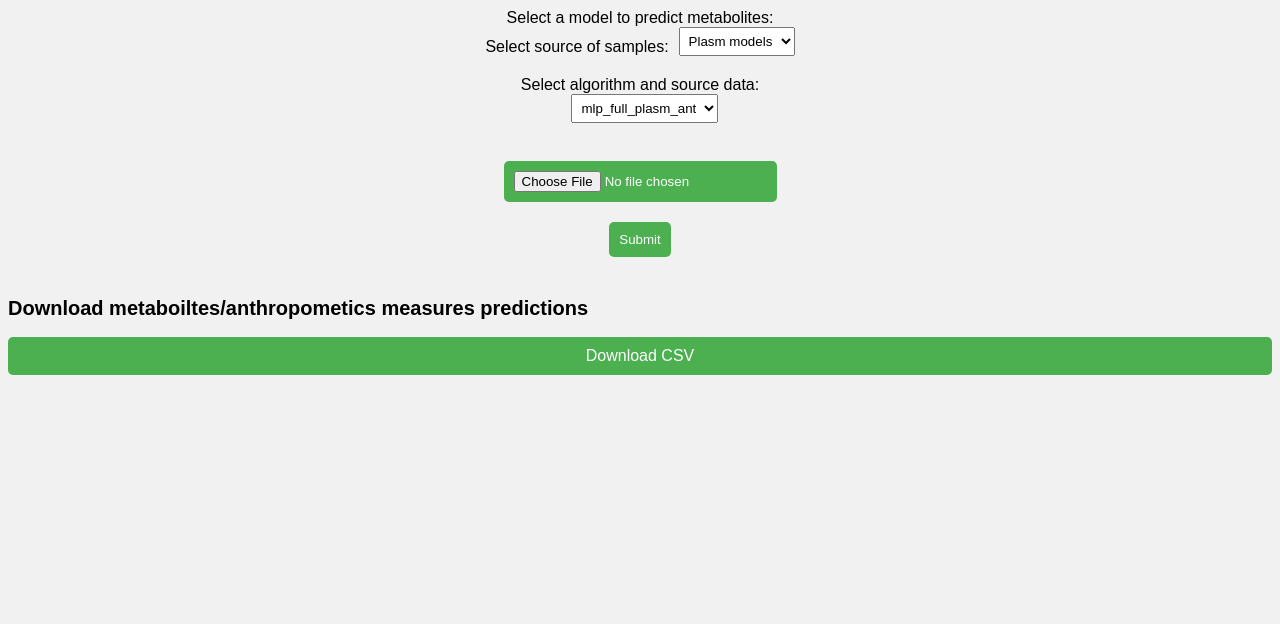
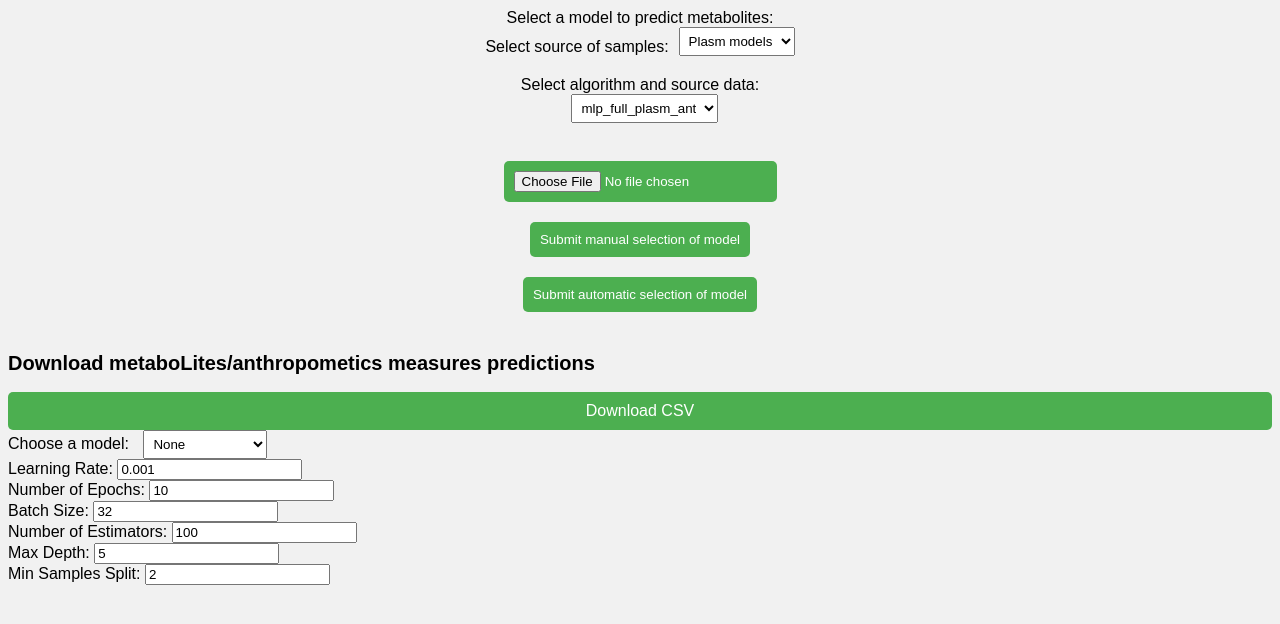
Before and after one commit to mozoezomoe/ModelSanoApp, a Flask app: page / in a window 1280 px wide. Shown: the part 119-743 px from the top of the page. Run offline with Flask 2, Linux system fonts and the light colour scheme.

Commit message:
first updates after presentation

```diff
--- a/app.py
+++ b/app.py
@@ -3,7 +3,7 @@ import pandas as pd
 import pickle
 import io
 import csv
-import sklearn
+from train_model import train_model
 
 app = Flask(__name__)
 
@@ -20,59 +20,75 @@ def predict():
     file = request.files['file']
 
     # Load the model
-    if selected_model == 'mlp_full_plasm_ant':
-        with open('models/mlp_full_plasmAnt.pkl', 'rb') as f:
-            model = pickle.load(f)
-    elif selected_model == 'mlp_met_plasm_ant':
-        with open('models/mlp_met_plasmAnt.pkl', 'rb') as f:
-            model = pickle.load(f)
-    elif selected_model == 'rf_full_plasm_ant':
-        with open('models/rf_full_plasmAnt.pkl', 'rb') as f:
-            model = pickle.load(f)
-    elif selected_model == 'rf_met_plasm_ant':
-        with open('models/rf_met_plasmAnt.pkl', 'rb') as f:
-            model = pickle.load(f)
-    elif selected_model == 'mlp_full_plasm_flav':
-        with open('models/mlp_full_plasmFlav.pkl', 'rb') as f:
-            model = pickle.load(f)
-    elif selected_model == 'mlp_met_plasm_flav':
-        with open('models/mlp_met_plasmFlav.pkl', 'rb') as f:
-            model = pickle.load(f)
-    elif selected_model == 'rf_full_plasm_flav':
-        with open('models/rf_full_plasmFlav.pkl', 'rb') as f:
-            model = pickle.load(f)
-    elif selected_model == 'rf_met_plasm_flav':
-        with open('models/rf_met_plasmFlav.pkl', 'rb') as f:
-            model = pickle.load(f)
-    elif selected_model == 'mlp_full_urine_ant':
-        with open('models/mlp_full_urineAnt.pkl', 'rb') as f:
-            model = pickle.load(f)
-    elif selected_model == 'mlp_met_urine_ant':
-        with open('models/mlp_met_urineAnt.pkl', 'rb') as f:
-            model = pickle.load(f)
-    elif selected_model == 'rf_full_urine_ant':
-        with open('models/rf_full_urineAnt.pkl', 'rb') as f:
-            model = pickle.load(f)
-    elif selected_model == 'rf_met_urine_ant':
-        with open('models/rf_met_urineAnt.pkl', 'rb') as f:
-            model = pickle.load(f)
-    elif selected_model == 'mlp_full_urine_flav':
-        with open('models/mlp_full_urineFlav.pkl', 'rb') as f:
-            model = pickle.load(f)
-    elif selected_model == 'mlp_met_urine_flav':
-        with open('models/mlp_met_urineFlav.pkl', 'rb') as f:
-            model = pickle.load(f)
-    elif selected_model == 'rf_full_urine_flav':
-        with open('models/rf_full_urineFlav.pkl', 'rb') as f:
-            model = pickle.load(f)
-    elif selected_model == 'rf_met_urine_flav':
-        with open('models/rf_met_urineFlav.pkl', 'rb') as f:
-            model = pickle.load(f)
+    if request.form.get('retrain'):
+        # Retrain the model with the specified hyperparameters
+        learning_rate = float(request.form.get('learning_rate'))
+        num_epochs = int(request.form.get('num_epochs'))
+        batch_size = int(request.form.get('batch_size'))
+        model = train_model(learning_rate, num_epochs, batch_size)
     else:
-        return 'Error: Invalid model selection'
+        if selected_model == 'mlp_full_plasm_ant':
+            with open('models/mlp_full_plasmAnt.pkl', 'rb') as f:
+                model = pickle.load(f)
+        elif selected_model == 'mlp_met_plasm_ant':
+            with open('models/mlp_met_plasmAnt.pkl', 'rb') as f:
+                model = pickle.load(f)
+        elif selected_model == 'rf_full_plasm_ant':
+            with open('models/rf_full_plasmAnt.pkl', 'rb') as f:
+                model = pickle.load(f)
+        elif selected_model == 'rf_met_plasm_ant':
+            with open('models/rf_met_plasmAnt.pkl', 'rb') as f:
+                model = pickle.load(f)
+        elif selected_model == 'mlp_full_plasm_flav':
+            with open('models/mlp_full_plasmFlav.pkl', 'rb') as f:
+                model = pickle.load(f)
+        elif selected_model == 'mlp_met_plasm_flav':
+            with open('models/mlp_met_plasmFlav.pkl', 'rb') as f:
+                model = pickle.load(f)
+        elif selected_model == 'rf_full_plasm_flav':
+            with open('models/rf_full_plasmFlav.pkl', 'rb') as f:
+                model = pickle.load(f)
+        elif selected_model == 'rf_met_plasm_flav':
+            with open('models/rf_met_plasmFlav.pkl', 'rb') as f:
+                model = pickle.load(f)
+        elif selected_model == 'mlp_full_urine_ant':
+            with open('models/mlp_full_urineAnt.pkl', 'rb') as f:
+                model = pickle.load(f)
+        elif selected_model == 'mlp_met_urine_ant':
+            with open('models/mlp_met_urineAnt.pkl', 'rb') as f:
+                model = pickle.load(f)
+        elif selected_model == 'rf_full_urine_ant':
+            with open('models/rf_full_urineAnt.pkl', 'rb') as f:
+                model = pickle.load(f)
+        elif selected_model == 'rf_met_urine_ant':
+            with open('models/rf_met_urineAnt.pkl', 'rb') as f:
+                model = pickle.load(f)
+        elif selected_model == 'mlp_full_urine_flav':
+            with open('models/mlp_full_urineFlav.pkl', 'rb') as f:
+                model = pickle.load(f)
+        elif selected_model == 'mlp_met_urine_flav':
+            with open('models/mlp_met_urineFlav.pkl', 'rb') as f:
+                model = pickle.load(f)
+        elif selected_model == 'rf_full_urine_flav':
+            with open('models/rf_full_urineFlav.pkl', 'rb') as f:
+                model = pickle.load(f)
+        elif selected_model == 'rf_met_urine_flav':
+            with open('models/rf_met_urineFlav.pkl', 'rb') as f:
+                model = pickle.load(f)
+        else:
+            return 'Error: Invalid model selection'
 
     # Make predictions
-    df = pd.read_csv(file)
+
+    if request.form.get('retrain'):
+        # Retrain the model with the specified hyperparameters
+        learning_rate = float(request.form.get('learning_rate'))
+        num_epochs = int(request.form.get('num_epochs'))
+        batch_size = int(request.form.get('batch_size'))
+        model = train_model(learning_rate, num_epochs, batch_size)
+    else:
+        df = pd.read_csv(file)
+
     predictions = model.predict(df)
 
     # Create a new CSV file with predictions
--- a/templates/index.html
+++ b/templates/index.html
@@ -50,10 +50,11 @@
         </div>
         <br>
         <input type="file" name="file">
-        <input type="submit" value="Submit">
+        <input type="submit" value="Submit manual selection of model">
+        <input type="submit" value="Submit automatic selection of model">
     </form>
 
-    <h2>Download metaboiltes/anthropometics measures predictions</h2>
+    <h2>Download metaboLites/anthropometics measures predictions</h2>
     <a id="download-link" href="" download>Download CSV</a>
 
     <script src="../static/js/script.js"></script>
@@ -71,5 +72,61 @@
             }
         }
     </script>
+
+    <script>
+        function showHyperparametersForm() {
+            var modelSelection = document.getElementById("model-selection");
+            var selectedModel = modelSelection.options[modelSelection.selectedIndex].value;
+            var mlpForm = document.getElementById("mlp-hyperparameters");
+            var rfForm = document.getElementById("rf-hyperparameters");
+
+            if (selectedModel === "mlp") {
+                mlpForm.style.display = "block";
+                rfForm.style.display = "none";
+            } else if (selectedModel === "rf") {
+                mlpForm.style.display = "none";
+                rfForm.style.display = "block";
+            }
+            else if (selectedModel === "none") {
+                mlpForm.style.display = "none";
+                rfForm.style.display = "none";
+            }
+        }
+    </script>
+
+    <div class="model-select-container">
+        <label for="model-select">Choose a model:</label>
+        <select id="model-select" name="model-select" onchange=showHyperparamsForm()>
+            <option value="none">None</option>
+            <option value="MLP">MLP</option>
+            <option value="RF">Random Forest</option>
+        </select>
+    </div>
+
+    <div class="hyperparameters-container">
+        <div id="mlp-hyperparams" class="mlp-hyperparams">
+            <label for="learning-rate">Learning Rate:</label>
+            <input type="number" id="learning-rate" name="learning-rate" step="0.01" value="0.001"><br>
+
+            <label for="num-epochs">Number of Epochs:</label>
+            <input type="number" id="num-epochs" name="num-epochs" value="10"><br>
+
+            <label for="batch-size">Batch Size:</label>
+            <input type="number" id="batch-size" name="batch-size" value="32"><br>
+        </div>
+
+        <div id="rf-hyperparams" class="rf-hyperparams">
+            <label for="n-estimators">Number of Estimators:</label>
+            <input type="number" id="n-estimators" name="n-estimators" value="100"><br>
+
+            <label for="max-depth">Max Depth:</label>
+            <input type="number" id="max-depth" name="max-depth" value="5"><br>
+
+            <label for="min-samples-split">Min Samples Split:</label>
+            <input type="number" id="min-samples-split" name="min-samples-split" value="2"><br>
+        </div>
+    </div>
+
+
 </body>
 </html>
```
Also changed, not shown: static/css/style.css (+50 -2 lines), train_model.py (added, +19 -0 lines).
